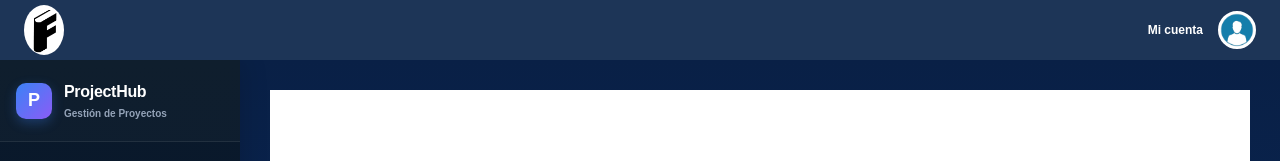
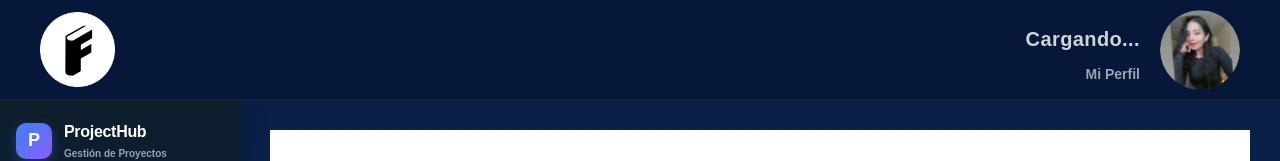
Before and after one commit to Brayancrack133/Proyecto_7mo, a React (Vite) app in the folder frontend/: page /xp in a window 1280 px wide. Shown: the top 161 px of the page. Built offline with nearby package versions, Linux system fonts and the light colour scheme; no server answers.

Commit message:
ultiheader

```diff
--- a/frontend/src/components/organisms/Head.css
+++ b/frontend/src/components/organisms/Head.css
@@ -52,3 +52,8 @@
     justify-content: center;
     align-items: center;
 }
+.righthead {
+    display: flex;
+    align-items: center;
+    gap: 20px;
+}
--- a/frontend/src/components/organisms/Head.tsx
+++ b/frontend/src/components/organisms/Head.tsx
@@ -1,11 +1,12 @@
 import './Head.css'
 // 1. Importamos el hook para acceder a los datos globales
 import { useUser } from '../../context/UserContext';
+import { useState } from 'react';
 
 const Header = () => {
     // 2. "Sacamos" al usuario de la nube (Contexto)
     const { usuario } = useUser();
-
+    const [open, setOpen] = useState(false);
     return (
         <div className='headcontent'>
             <img
@@ -13,6 +14,7 @@ const Header = () => {
                 src="/Frame 3 1.png"
                 alt="Logo FuturePlan"
             />
+            <div className='righthead'>
             <div className='datcont'>
                 <div className='ussrname'>
                     {/* 3. Aquí hacemos la magia: Si hay usuario, mostramos Nombre + Apellido */}
@@ -21,12 +23,26 @@ const Header = () => {
                     </p>
                     <p className='profile'>Mi Perfil</p>
                 </div>
-                <img
+
+            </div>
+            <div
+          className="user-menu"
+          onClick={() => setOpen(!open)}
+        >
+          <img
                     className="avatar"
                     src="/avatar.png"
                     alt="Avatar Usuario"
                 />
-            </div>
+
+          {open && (
+           <div className="dropdown">
+  <a href="/login" >Cerrar sesión</a>
+</div>
+
+          )}
+        </div>
+        </div>
         </div>
     )
 }
--- a/frontend/src/components/organisms/Header/Header.tsx
+++ b/frontend/src/components/organisms/Header/Header.tsx
@@ -27,7 +27,7 @@ export default function Header({ u }: HeaderProps) {
 
       <div className="header-right">
         <span className="user-name">
-          {u ? `${u.nombre} ${u.apellido}` : "Mi cuenta"}
+          {u ? `${u.nombre} ${u.apellido}` : "Administrador"}
         </span>
 
         <div
--- a/frontend/src/components/organisms/Sidebar.tsx
+++ b/frontend/src/components/organisms/Sidebar.tsx
@@ -17,7 +17,7 @@ const Sidebar: React.FC = () => {
 
   // 2. Agregamos "Mis Documentos" al array de opciones
   const opciones: OpcionMenu[] = [
-    { nombre: 'Inicio', ruta: '/inicio', icon: Home },
+    { nombre: 'Inicio', ruta: '/', icon: Home },
     { nombre: 'Proyectos', ruta: '/dashboard-proyecto', icon: LayoutDashboard},
     { nombre: 'Mis Documentos', ruta: '/mis-documentos', icon: FileText }, // <-- NUEVA OPCIÓN
     { nombre: 'Dashboard', ruta: '/dashboard', icon: LayoutDashboard }
--- a/frontend/src/components/templates/Contenido.tsx
+++ b/frontend/src/components/templates/Contenido.tsx
@@ -1,7 +1,7 @@
 import React from 'react'
 import Sidebar from '../organisms/Sidebar'
 import './Contenido.css'
-import Header from '../organisms/Header/Header'
+import Header from '../organisms/Head'
 
 interface ContenidoProps {
   children?: React.ReactNode;
@@ -10,7 +10,7 @@ interface ContenidoProps {
 const Contenido: React.FC<ContenidoProps> = ({ children }) => {
   return (
     <div className="inicio-page">
-      <Header u={null} />
+      <Header />
       <div className="contnt">
         <Sidebar />
 
```
